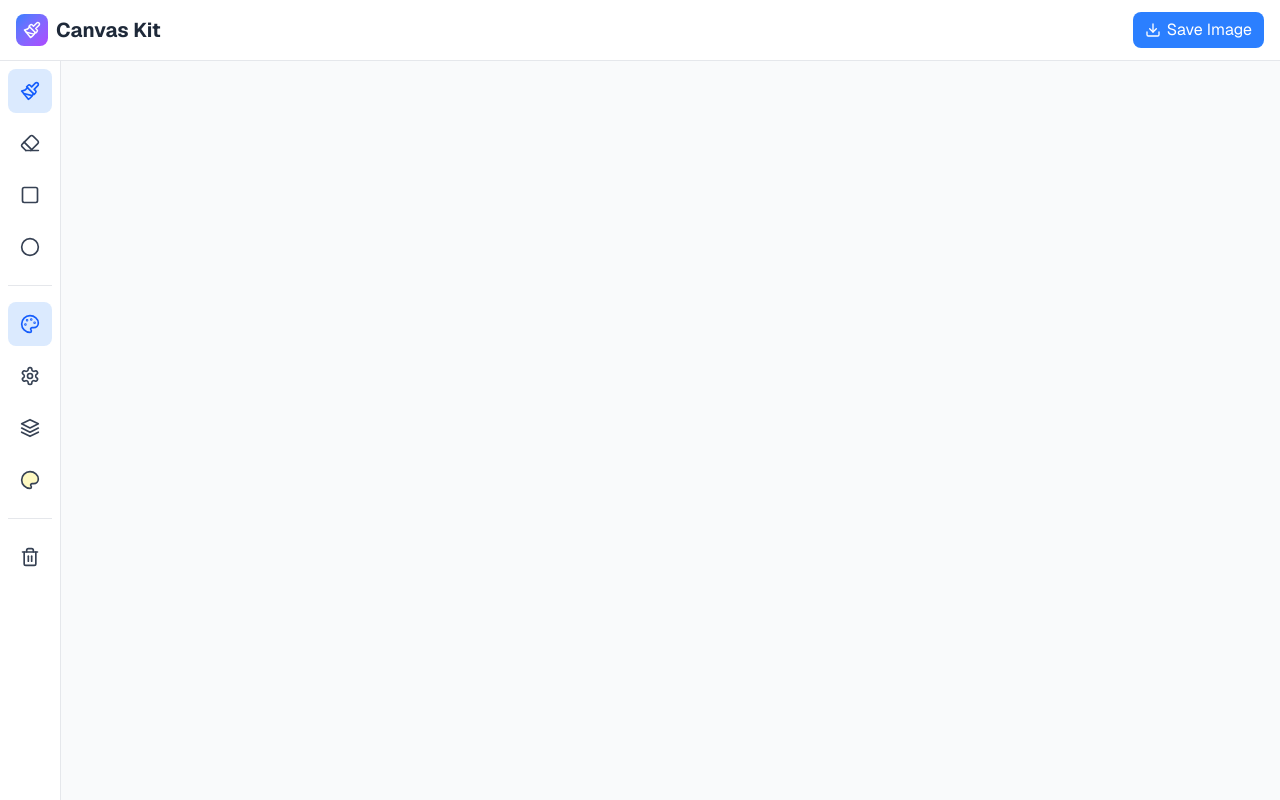
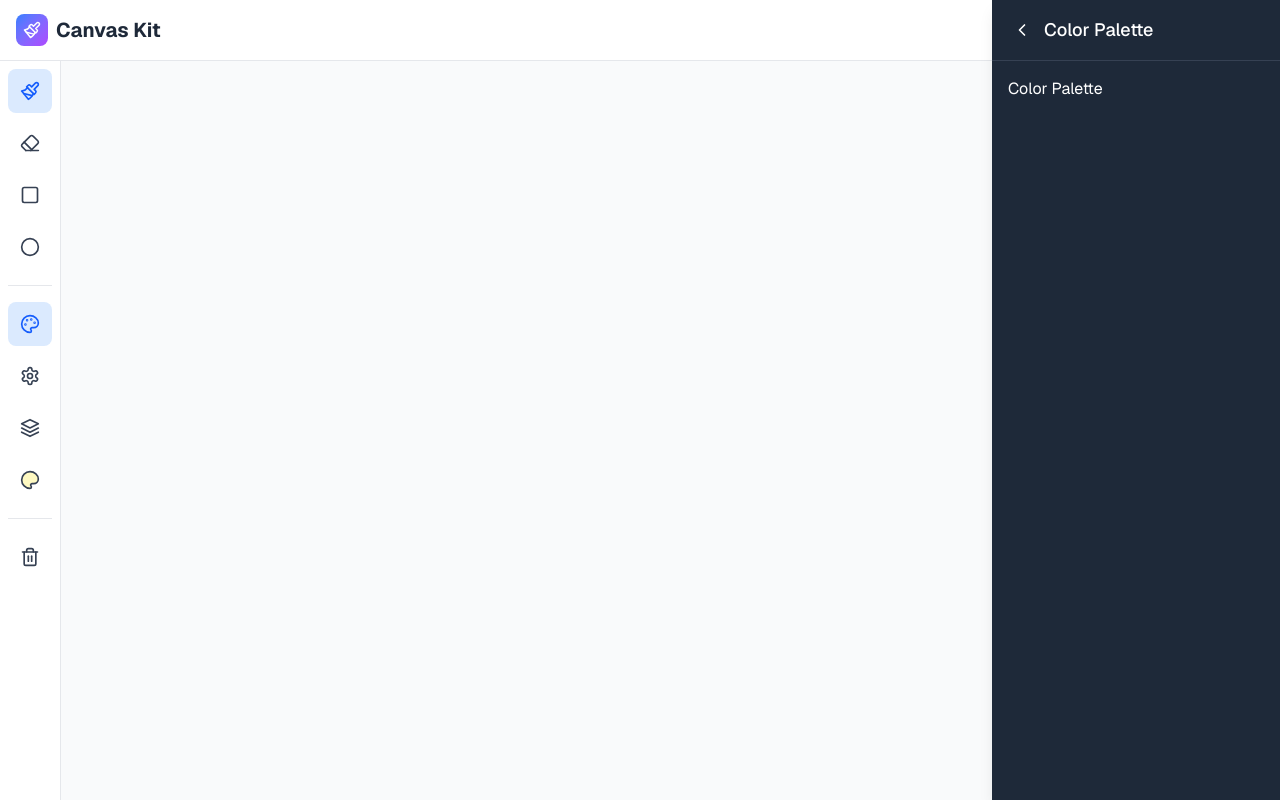
Before and after one commit to PPRAMANIK62/canvas-kit, a Next.js app: page / in a window 1280 px wide. Both pictures are taken after a click on the button 30 px from the left and 324 px from the top of the page. Built offline with nearby package versions, Linux system fonts and the light colour scheme.

Commit message:
feat: drawer components added

```diff
--- a/src/app/page.tsx
+++ b/src/app/page.tsx
@@ -3,153 +3,12 @@
 import { motion } from "framer-motion";
 import { useCallback, useState, type ReactNode } from "react";
 
-const TOOLS = [
-  { name: "brush", icon: Paintbrush, shortcut: "B" },
-  { name: "eraser", icon: Eraser, shortcut: "E" },
-  { name: "rectangle", icon: Square, shortcut: "R" },
-  { name: "circle", icon: Circle, shortcut: "C" },
-];
-
-const DRAWER = [
-  { item: "color", icon: Palette, title: "Color Palette" },
-  { item: "settings", icon: Settings, title: "Tool Settings" },
-  { item: "layers", icon: Layers, title: "Layers" },
-  {
-    item: "background",
-    icon: Palette,
-    title: "Background Color",
-    iconProps: { className: "fill-yellow-100" },
-  },
-];
-
-type DrawerItem = (typeof DRAWER)[number]["item"];
-
-const CanvasKit = () => {
-  // Canvas state
-  const [tool, setTool] = useState<(typeof TOOLS)[number]["name"]>("brush");
-  // const [color, setColor] = useState("#000000");
-  // const [brushSize, setBrushSize] = useState(5);
-  // const [eraserSize, setEraserSize] = useState(10);
-  // const [opacity, setOpacity] = useState(1);
-  // const [backgroundColor, setBackgroundColor] = useState("#ffffff");
-
-  // Drawer state
-  const [activeDrawer, setActiveDrawer] = useState<DrawerItem | null>(null);
-  const [previousDrawer, setPreviousDrawer] = useState<DrawerItem | null>(null);
-
-  // Tool selection
-  const selectTool = useCallback(
-    (selectedTool: (typeof TOOLS)[number]["name"]) => {
-      setTool(selectedTool);
-    },
-    [],
-  );
-
-  // Handle drawer open/close
-  const openDrawer = (
-    drawer: DrawerItem,
-    fromDrawer: DrawerItem | null = null,
-  ) => {
-    if (activeDrawer && fromDrawer === null) {
-      setPreviousDrawer(activeDrawer);
-    } else if (fromDrawer) {
-      setPreviousDrawer(fromDrawer);
-    }
-    setActiveDrawer(drawer);
-  };
-  const closeDrawer = () => {
-    setActiveDrawer(null);
-    setPreviousDrawer(null);
-  };
-
-  // Clear canvas
-  const clearCanvas = () => {
-    // TODO: Implement clear canvas functionality
-  };
-
-  return (
-    <div className="flex h-screen flex-col bg-gray-50">
-      {/* Navbar */}
-      <header className="border-b border-gray-200 bg-white px-4 py-3">
-        <div className="flex items-center justify-between">
-          <div className="flex items-center gap-2">
-            <div className="flex h-8 w-8 items-center justify-center rounded-lg bg-gradient-to-br from-blue-500 to-purple-500">
-              <Paintbrush size={18} className="text-white" />
-            </div>
-            <h1 className="text-xl font-bold text-gray-800">Canvas Kit</h1>
-          </div>
-
-          <div className="flex items-center gap-2">
-            <button
-              // onClick={saveAsImage}
-              className="flex items-center gap-1.5 rounded-lg bg-blue-500 px-3 py-1.5 text-white transition-colors hover:bg-blue-600"
-            >
-              <Download size={16} />
-              <span>Save Image</span>
-            </button>
-          </div>
-        </div>
-      </header>
-
-      {/* Main Content */}
-      <main className="flex flex-1 flex-col overflow-hidden md:flex-row">
-        {/* Left Toolbar */}
-        <div className="flex justify-center gap-2 overflow-x-auto border-r border-gray-200 bg-white p-2 md:flex-col md:justify-start md:overflow-y-auto">
-          {TOOLS.map((item) => (
-            <button
-              key={item.name}
-              onClick={() => selectTool(item.name)}
-              className={`rounded-lg p-3 ${
-                tool === item.name
-                  ? "bg-blue-100 text-blue-600"
-                  : "text-gray-700 hover:bg-gray-100"
-              } transition-colors`}
-              title={`${item.name.charAt(0).toUpperCase() + item.name.slice(1)} Tool (${item.shortcut})`}
-            >
-              <item.icon size={20} />
-            </button>
-          ))}
-
-          <Separator />
-
-          {DRAWER.map((drawer) => (
-            <button
-              key={drawer.item}
-              onClick={() => openDrawer(drawer.item)}
-              className={`rounded-lg p-3 ${
-                activeDrawer === drawer.item
-                  ? "bg-blue-100 text-blue-600"
-                  : "text-gray-700 hover:bg-gray-100"
-              } transition-colors`}
-              title={drawer.title}
-            >
-              <drawer.icon size={20} {...(drawer.iconProps ?? {})} />
-            </button>
-          ))}
-
-          <Separator />
-
-          <button
-            onClick={clearCanvas}
-            className="rounded-lg p-3 text-gray-700 transition-colors hover:bg-gray-100"
-            title="Clear Canvas"
-          >
-            <Trash2 size={20} />
-          </button>
-        </div>
-      </main>
-    </div>
-  );
-};
-
-export default CanvasKit;
-
 // ////////////////////////////// Components ////////////////////////////// //
-
 const Separator = () => {
   return <div className="my-2 hidden h-px w-full bg-gray-200 md:block" />;
 };
 
+// ////////////////////////////// Drawer ////////////////////////////// //
 type DrawerProps = {
   isOpen: boolean;
   onClose: () => void;
@@ -210,12 +69,60 @@ const Drawer = ({
   );
 };
 
+// ////////////////////////////// Color Palette ////////////////////////////// //
+type ColorPaletteProps = {
+  color: string;
+  setColor: (color: string) => void;
+  colorPalette: string[];
+};
+const ColorPalette = ({}: ColorPaletteProps) => {
+  return <div>Color Palette</div>;
+};
+
+// ////////////////////////////// Background Color ////////////////////////////// //
+type BackgroundColorProps = {
+  backgroundColor: string;
+  setBackgroundColor: (color: string) => void;
+};
+const BackgroundColor = ({}: BackgroundColorProps) => {
+  return <div>Background Color</div>;
+};
+
+// ////////////////////////////// Layers ////////////////////////////// //
+type LayersPanelProps = {
+  layers: string[];
+  activeLayer: string;
+  setActiveLayer: (layer: string) => void;
+  toggleLayerVisibility: (layer: string) => void;
+  removeLayer: (layer: string) => void;
+  addLayer: () => void;
+  backgroundColor: string;
+  openBackgroundColorDrawer: () => void;
+};
+const LayersPanel = ({}: LayersPanelProps) => {
+  return <div>Layers</div>;
+};
+
+// ////////////////////////////// Tool Settings ////////////////////////////// //
+type ToolSettingsProps = {
+  tool: string;
+  brushSize: number;
+  setBrushSize: (size: number) => void;
+  eraserSize: number;
+  setEraserSize: (size: number) => void;
+  opacity: number;
+  setOpacity: (opacity: number) => void;
+};
+const ToolSettings = ({}: ToolSettingsProps) => {
+  return <div>Tool Settings</div>;
+};
+
 // ////////////////////////////// All the required icons ////////////////////////////// //
 interface IconProps {
   size?: number;
   className?: string;
 }
-function Circle({ size = 24, className = "" }: IconProps) {
+const Circle = ({ size = 24, className = "" }: IconProps) => {
   return (
     <svg
       xmlns="http://www.w3.org/2000/svg"
@@ -232,8 +139,8 @@ function Circle({ size = 24, className = "" }: IconProps) {
       <circle cx="12" cy="12" r="10" />
     </svg>
   );
-}
-function Download({ size = 24, className = "" }: IconProps) {
+};
+const Download = ({ size = 24, className = "" }: IconProps) => {
   return (
     <svg
       xmlns="http://www.w3.org/2000/svg"
@@ -252,8 +159,8 @@ function Download({ size = 24, className = "" }: IconProps) {
       <line x1="12" y1="15" x2="12" y2="3" />
     </svg>
   );
-}
-function Eraser({ size = 24, className = "" }: IconProps) {
+};
+const Eraser = ({ size = 24, className = "" }: IconProps) => {
   return (
     <svg
       xmlns="http://www.w3.org/2000/svg"
@@ -272,8 +179,8 @@ function Eraser({ size = 24, className = "" }: IconProps) {
       <path d="m5 11 9 9" />
     </svg>
   );
-}
-function Layers({ size = 24, className = "" }: IconProps) {
+};
+const Layers = ({ size = 24, className = "" }: IconProps) => {
   return (
     <svg
       xmlns="http://www.w3.org/2000/svg"
@@ -292,8 +199,8 @@ function Layers({ size = 24, className = "" }: IconProps) {
       <polyline points="2 12 12 17 22 12" />
     </svg>
   );
-}
-function Paintbrush({ size = 24, className = "" }: IconProps) {
+};
+const Paintbrush = ({ size = 24, className = "" }: IconProps) => {
   return (
     <svg
       xmlns="http://www.w3.org/2000/svg"
@@ -312,8 +219,8 @@ function Paintbrush({ size = 24, className = "" }: IconProps) {
       <path d="M14.5 17.5 4.5 15" />
     </svg>
   );
-}
-function Palette({ size = 24, className = "" }: IconProps) {
+};
+const Palette = ({ size = 24, className = "" }: IconProps) => {
   return (
     <svg
       xmlns="http://www.w3.org/2000/svg"
@@ -334,8 +241,8 @@ function Palette({ size = 24, className = "" }: IconProps) {
       <path d="M12 2C6.5 2 2 6.5 2 12s4.5 10 10 10c.926 0 1.648-.746 1.648-1.688 0-.437-.18-.835-.437-1.125-.29-.289-.438-.652-.438-1.125a1.64 1.64 0 0 1 1.668-1.668h1.996c3.051 0 5.555-2.503 5.555-5.554C21.965 6.012 17.461 2 12 2z" />
     </svg>
   );
-}
-function Settings({ size = 24, className = "" }: IconProps) {
+};
+const Settings = ({ size = 24, className = "" }: IconProps) => {
   return (
     <svg
       xmlns="http://www.w3.org/2000/svg"
@@ -353,8 +260,8 @@ function Settings({ size = 24, className = "" }: IconProps) {
       <circle cx="12" cy="12" r="3" />
     </svg>
   );
-}
-function Square({ size = 24, className = "" }: IconProps) {
+};
+const Square = ({ size = 24, className = "" }: IconProps) => {
   return (
     <svg
       xmlns="http://www.w3.org/2000/svg"
@@ -371,8 +278,8 @@ function Square({ size = 24, className = "" }: IconProps) {
       <rect x="3" y="3" width="18" height="18" rx="2" ry="2" />
     </svg>
   );
-}
-function Trash2({ size = 24, className = "" }: IconProps) {
+};
+const Trash2 = ({ size = 24, className = "" }: IconProps) => {
   return (
     <svg
       xmlns="http://www.w3.org/2000/svg"
@@ -393,8 +300,8 @@ function Trash2({ size = 24, className = "" }: IconProps) {
       <line x1="14" y1="11" x2="14" y2="17" />
     </svg>
   );
-}
-function Eye({ size = 24, className = "" }: IconProps) {
+};
+const Eye = ({ size = 24, className = "" }: IconProps) => {
   return (
     <svg
       xmlns="http://www.w3.org/2000/svg"
@@ -412,8 +319,8 @@ function Eye({ size = 24, className = "" }: IconProps) {
       <circle cx="12" cy="12" r="3" />
     </svg>
   );
-}
-function EyeOff({ size = 24, className = "" }: IconProps) {
+};
+const EyeOff = ({ size = 24, className = "" }: IconProps) => {
   return (
     <svg
       xmlns="http://www.w3.org/2000/svg"
@@ -433,8 +340,8 @@ function EyeOff({ size = 24, className = "" }: IconProps) {
       <line x1="2" x2="22" y1="2" y2="22" />
     </svg>
   );
-}
-function Plus({ size = 24, className = "" }: IconProps) {
+};
+const Plus = ({ size = 24, className = "" }: IconProps) => {
   return (
     <svg
       xmlns="http://www.w3.org/2000/svg"
@@ -452,8 +359,8 @@ function Plus({ size = 24, className = "" }: IconProps) {
       <line x1="5" y1="12" x2="19" y2="12" />
     </svg>
   );
-}
-function X({ size = 24, className = "" }: IconProps) {
+};
+const X = ({ size = 24, className = "" }: IconProps) => {
   return (
     <svg
       xmlns="http://www.w3.org/2000/svg"
@@ -471,8 +378,8 @@ function X({ size = 24, className = "" }: IconProps) {
       <line x1="6" y1="6" x2="18" y2="18" />
     </svg>
   );
-}
-function ChevronLeft({ size = 24, className = "" }: IconProps) {
+};
+const ChevronLeft = ({ size = 24, className = "" }: IconProps) => {
   return (
     <svg
       xmlns="http://www.w3.org/2000/svg"
@@ -489,4 +396,255 @@ function ChevronLeft({ size = 24, className = "" }: IconProps) {
       <path d="m15 18-6-6 6-6" />
     </svg>
   );
-}
+};
+
+// ////////////////////////////// Constants ////////////////////////////// //
+const TOOLS = [
+  { name: "brush", icon: Paintbrush, shortcut: "B" },
+  { name: "eraser", icon: Eraser, shortcut: "E" },
+  { name: "rectangle", icon: Square, shortcut: "R" },
+  { name: "circle", icon: Circle, shortcut: "C" },
+];
+const DRAWER_ITEMS = [
+  { item: "color", icon: Palette, title: "Color Palette" },
+  { item: "settings", icon: Settings, title: "Tool Settings" },
+  { item: "layers", icon: Layers, title: "Layers" },
+  {
+    item: "background",
+    icon: Palette,
+    title: "Background Color",
+    iconProps: { className: "fill-yellow-100" },
+  },
+];
+const colorPalette = [
+  // Row 1 - Grayscale
+  "#000000",
+  "#444444",
+  "#666666",
+  "#888888",
+  "#AAAAAA",
+  "#CCCCCC",
+  "#FFFFFF",
+  // Row 2 - Light colors
+  "#FFAAAA",
+  "#FFFFAA",
+  "#AAFFAA",
+  "#AAFFFF",
+  "#AAAAFF",
+  "#FFAAFF",
+  "#FFCCAA",
+  // Row 3 - Medium colors
+  "#FF5555",
+  "#FFFF55",
+  "#55FF55",
+  "#55FFFF",
+  "#5555FF",
+  "#FF55FF",
+  "#FFAA55",
+  // Row 4 - Dark colors
+  "#FF0000",
+  "#FFFF00",
+  "#00FF00",
+  "#00FFFF",
+  "#0000FF",
+  "#FF00FF",
+  "#FF8800",
+];
+
+// ////////////////////////////// Types ////////////////////////////// //
+type DrawerItem = (typeof DRAWER_ITEMS)[number]["item"];
+
+// ////////////////////////////// Main Component ////////////////////////////// //
+const CanvasKit = () => {
+  // Canvas state
+  const [tool, setTool] = useState<(typeof TOOLS)[number]["name"]>("brush");
+  const [color, setColor] = useState("#000000");
+  const [brushSize, setBrushSize] = useState(5);
+  const [eraserSize, setEraserSize] = useState(10);
+  const [opacity, setOpacity] = useState(1);
+  const [backgroundColor, setBackgroundColor] = useState("#ffffff");
+
+  // Drawer state
+  const [activeDrawer, setActiveDrawer] = useState<DrawerItem | null>(null);
+  const [previousDrawer, setPreviousDrawer] = useState<DrawerItem | null>(null);
+
+  // Tool selection
+  const selectTool = useCallback(
+    (selectedTool: (typeof TOOLS)[number]["name"]) => {
+      setTool(selectedTool);
+    },
+    [],
+  );
+
+  // Handle drawer open/close
+  const openDrawer = (
+    drawer: DrawerItem,
+    fromDrawer: DrawerItem | null = null,
+  ) => {
+    if (activeDrawer && fromDrawer === null) {
+      setPreviousDrawer(activeDrawer);
+    } else if (fromDrawer) {
+      setPreviousDrawer(fromDrawer);
+    }
+    setActiveDrawer(drawer);
+  };
+
+  // Create drawer content with access to state
+  const DRAWER = DRAWER_ITEMS.map((item) => {
+    let content;
+
+    if (item.item === "color") {
+      content = (
+        <ColorPalette
+          color={color}
+          setColor={setColor}
+          colorPalette={colorPalette}
+        />
+      );
+    } else if (item.item === "settings") {
+      content = (
+        <ToolSettings
+          tool={tool}
+          brushSize={brushSize}
+          setBrushSize={setBrushSize}
+          eraserSize={eraserSize}
+          setEraserSize={setEraserSize}
+          opacity={opacity}
+          setOpacity={setOpacity}
+        />
+      );
+    } else if (item.item === "layers") {
+      content = (
+        <LayersPanel
+          layers={[]}
+          activeLayer={""}
+          setActiveLayer={() => {}}
+          toggleLayerVisibility={() => {}}
+          removeLayer={() => {}}
+          addLayer={() => {}}
+          backgroundColor={backgroundColor}
+          openBackgroundColorDrawer={() => openDrawer("background", "layers")}
+        />
+      );
+    } else if (item.item === "background") {
+      content = (
+        <BackgroundColor
+          backgroundColor={backgroundColor}
+          setBackgroundColor={setBackgroundColor}
+        />
+      );
+    }
+
+    return {
+      ...item,
+      content,
+    };
+  });
+  const closeDrawer = () => {
+    setActiveDrawer(null);
+    setPreviousDrawer(null);
+  };
+
+  // Navigate back to previous drawer
+  const navigateBack = () => {
+    if (previousDrawer) {
+      setActiveDrawer(previousDrawer);
+      setPreviousDrawer(null);
+    } else {
+      closeDrawer();
+    }
+  };
+
+  // Clear canvas
+  const clearCanvas = () => {
+    // TODO: Implement clear canvas functionality
+  };
+
+  return (
+    <div className="flex h-screen flex-col bg-gray-50">
+      {/* Navbar */}
+      <header className="border-b border-gray-200 bg-white px-4 py-3">
+        <div className="flex items-center justify-between">
+          <div className="flex items-center gap-2">
+            <div className="flex h-8 w-8 items-center justify-center rounded-lg bg-gradient-to-br from-blue-500 to-purple-500">
+              <Paintbrush size={18} className="text-white" />
+            </div>
+            <h1 className="text-xl font-bold text-gray-800">Canvas Kit</h1>
+          </div>
+
+          <div className="flex items-center gap-2">
+            <button
+              // onClick={saveAsImage}
+              className="flex items-center gap-1.5 rounded-lg bg-blue-500 px-3 py-1.5 text-white transition-colors hover:bg-blue-600"
+            >
+              <Download size={16} />
+              <span>Save Image</span>
+            </button>
+          </div>
+        </div>
+      </header>
+
+      {/* Main Content */}
+      <main className="flex flex-1 flex-col overflow-hidden md:flex-row">
+        {/* Left Toolbar */}
+        <div className="flex justify-center gap-2 overflow-x-auto border-r border-gray-200 bg-white p-2 md:flex-col md:justify-start md:overflow-y-auto">
+          {TOOLS.map((item) => (
+            <button
+              key={item.name}
+              onClick={() => selectTool(item.name)}
+              className={`rounded-lg p-3 ${
+                tool === item.name
+                  ? "bg-blue-100 text-blue-600"
+                  : "text-gray-700 hover:bg-gray-100"
+              } transition-colors`}
+              title={`${item.name.charAt(0).toUpperCase() + item.name.slice(1)} Tool (${item.shortcut})`}
+            >
+              <item.icon size={20} />
+            </button>
+          ))}
+          <Separator />
+
+          {DRAWER.map((drawer) => (
+            <button
+              key={drawer.item}
+              onClick={() => openDrawer(drawer.item)}
+              className={`rounded-lg p-3 ${
+                activeDrawer === drawer.item
+                  ? "bg-blue-100 text-blue-600"
+                  : "text-gray-700 hover:bg-gray-100"
+              } transition-colors`}
+              title={drawer.title}
+            >
+              <drawer.icon size={20} {...(drawer.iconProps ?? {})} />
+            </button>
+          ))}
+          <Separator />
+
+          <button
+            onClick={clearCanvas}
+            className="rounded-lg p-3 text-gray-700 transition-colors hover:bg-gray-100"
+            title="Clear Canvas"
+          >
+            <Trash2 size={20} />
+          </button>
+        </div>
+
+        {/* Drawers */}
+        {DRAWER.map((drawer) => (
+          <Drawer
+            key={drawer.item}
+            isOpen={activeDrawer === drawer.item}
+            onClose={closeDrawer}
+            title={drawer.title}
+            previousDrawer={previousDrawer}
+            onNavigateBack={navigateBack}
+          >
+            {drawer.content}
+          </Drawer>
+        ))}
+      </main>
+    </div>
+  );
+};
+
+export default CanvasKit;
```
